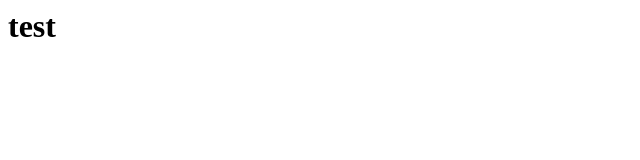
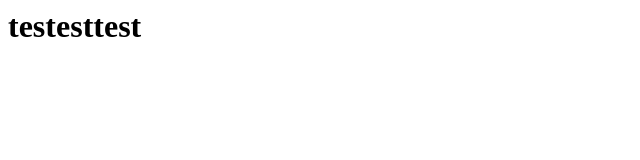
Before and after one commit to azureblueflare/codeClubWebsite, a plain HTML site: page index.html in a window 1280 px wide. Shown: the whole page, without its empty margins (0-640 px from the left). Drawn offline with Linux system fonts and the light colour scheme.

Commit message:
test
test

```diff
--- a/index.html
+++ b/index.html
@@ -1 +1 @@
-<h1>test</h1>
+<h1>testesttest</h1>
```
